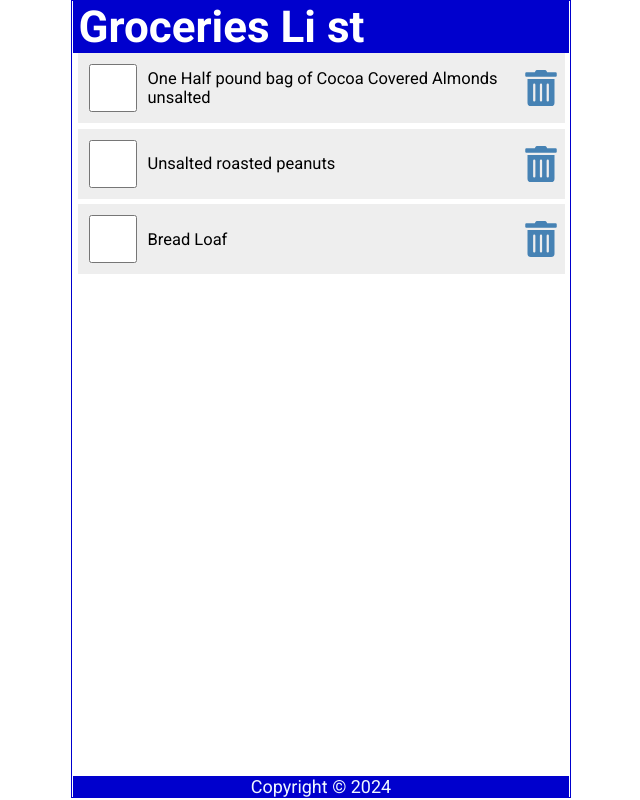
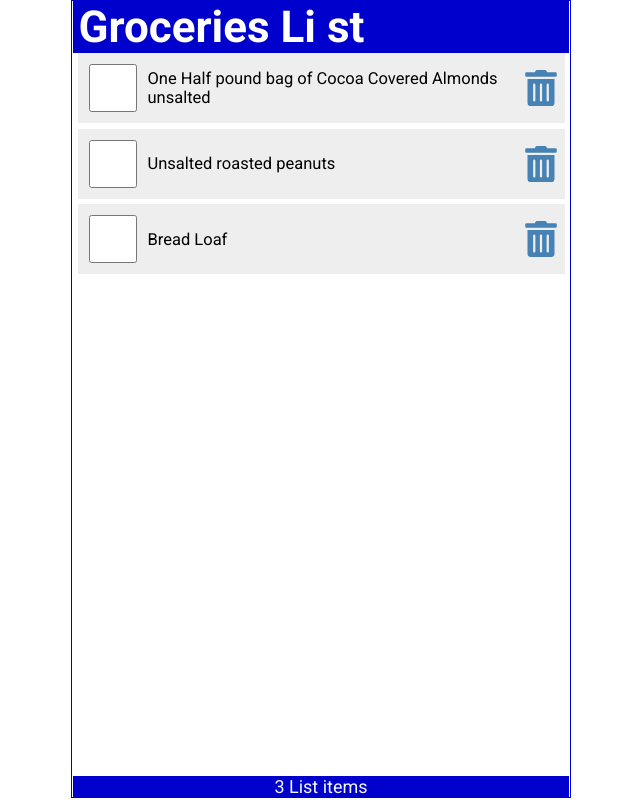
Before and after one commit to ptech12/listopia, a React (Create React App) app: page / in a window 1280 px wide. Shown: the whole page, without its empty margins (319-959 px from the left). Built offline with nearby package versions, Linux system fonts and the light colour scheme.

Commit message:
props & props drilled

```diff
--- a/src/App.js
+++ b/src/App.js
@@ -1,18 +1,76 @@
-
 import Header  from './Header';
 import Content from './Content';
 import Footer from './Footer';
+import { useState } from 'react';
 
 
 function App() {
+  /* Props drilling down functions */
+  const [items, setItems] = useState([
+    {
+      id: 1,
+      checked: false,
+      item: "One Half pound bag of Cocoa Covered Almonds unsalted"
+    },
+    {
+      id: 2,
+      checked: false,
+      item: "Unsalted roasted peanuts"
+    },
+    {
+      id: 3,
+      checked: false,
+      item: "Bread Loaf"
+    },
+  ]);
 
+  /* handleCheck
+    using State hook to change the checked boolean
+  */
+  const handleCheck = id => {
+    // console.log(`key : ${id}`);
+    // using shallow copy of the array from the state of items
+    // goin on with declarative way
+    const listItems = items.map( item => item.id === id ? {
+      // return new item list
+      /* Spread out with OG list and NOT the checked boolean */
+      ...item, checked: !item.checked
+    } : item);
 
+    /* Calling the set State to update the changes */
+    setItems(listItems)
+
+    // using localStorage for presistant Data
+    localStorage.setItem('shoppinglist', JSON.stringify(listItems));
+
+  }
+
+  /* Function for deleting items */
+  const handleDelete = id => {
+    // console.log(id);
+    // same as handleCheck instead
+    // we filter to remove the passed ID
+    const listItems = items.filter(item => item.id !== id)
+
+    /* Calling the set State to update the changes */
+    setItems(listItems)
+
+    // using localStorage for presistant Data
+    localStorage.setItem('shoppinglist', JSON.stringify(listItems));
+  }
 
   return (
     <div className="App">
       <Header title="Groceries Li st" />
-      <Content />
-      <Footer />
+      <Content
+        items={items}
+        handleCheck={handleCheck}
+        handleDelete={handleDelete}
+
+      />
+      <Footer
+        length={items.length}
+      />
     </div>
   );
 }
--- a/src/Content.js
+++ b/src/Content.js
@@ -1,58 +1,13 @@
 import { useState } from "react";
 import { FaTrashAlt, FaDropbox } from "react-icons/fa";
-const Content = () => {
-  const [items, setItems] = useState([
-    {
-      id: 1,
-      checked: false,
-      item: "One Half pound bag of Cocoa Covered Almonds unsalted"
-    },
-    {
-      id: 2,
-      checked: false,
-      item: "Unsalted roasted peanuts"
-    },
-    {
-      id: 3,
-      checked: false,
-      item: "Bread Loaf"
-    },
-  ]);
-
-  /* handleCheck
-    using State hook to change the checked boolean
-  */
-  const handleCheck = id => {
-    // console.log(`key : ${id}`);
-    // using shallow copy of the array from the state of items
-    // goin on with declarative way
-    const listItems = items.map( item => item.id === id ? {
-      // return new item list
-      /* Spread out with OG list and NOT the checked boolean */
-      ...item, checked: !item.checked
-    } : item);
-
-    /* Calling the set State to update the changes */
-    setItems(listItems)
-
-    // using localStorage for presistant Data
-    localStorage.setItem('shoppinglist', JSON.stringify(listItems));
-
-  }
-
-  /* Function for deleting items */
-  const handleDelete = id => {
-    // console.log(id);
-    // same as handleCheck instead
-    // we filter to remove the passed ID
-    const listItems = items.filter(item => item.id !== id)
-
-    /* Calling the set State to update the changes */
-    setItems(listItems)
-
-    // using localStorage for presistant Data
-    localStorage.setItem('shoppinglist', JSON.stringify(listItems));
-  }
+/*
+   Props destruct from the parent App.js
+*/
+const Content = ({
+  items,
+  handleDelete,
+  handleCheck
+}) => {
 
 
   return (
--- a/src/Footer.js
+++ b/src/Footer.js
@@ -1,12 +1,13 @@
-import React from 'react'
+import React from "react";
 
-const Footer = () => {
-    const today = new Date();
+const Footer = ({ length }) => {
   return (
     <footer>
-        <p>Copyright &copy; {today.getFullYear()}</p>
+      <p>
+        {length} List {length === 1 ? 'item' : 'items'}
+      </p>
     </footer>
-  )
-}
+  );
+};
 
-export default Footer
+export default Footer;
```
